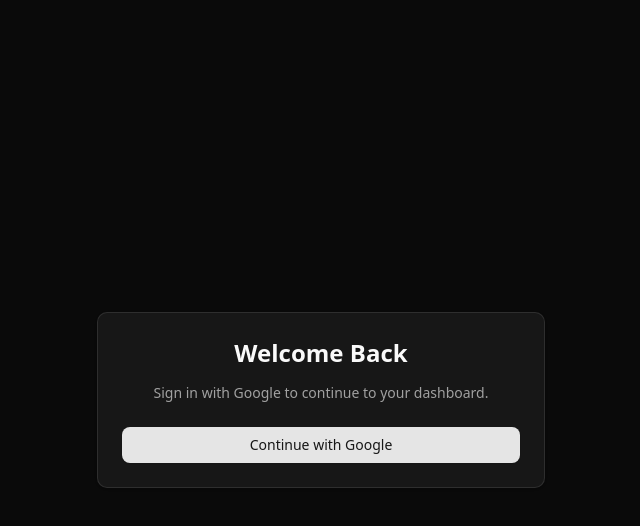
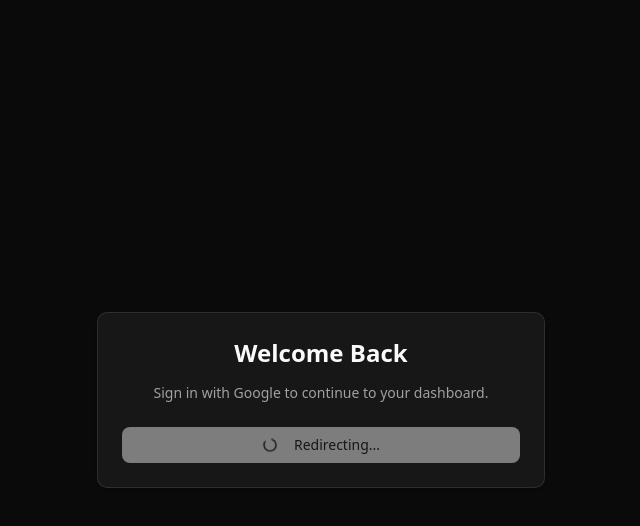
Before and after one commit to jkClyde/next-template-dashboard, a Next.js app: page /login in a window 1280 px wide. Both pictures are taken after a click on the button "Continue with Google". Shown: the top 526 px of the page, without its empty margins (319-959 px from the left). Built offline with nearby package versions, Linux system fonts and the light colour scheme.

Commit message:
added login button loader

```diff
--- a/src/app/(auth)/login/page.tsx
+++ b/src/app/(auth)/login/page.tsx
@@ -1,8 +1,8 @@
-// src/app/(auth)/login/page.tsx
-
 "use client"
 
+import { useState } from "react"
 import { signIn } from "next-auth/react"
+import { Loader2 } from "lucide-react"
 import { Button } from "@/components/ui/button"
 import {
     Card,
@@ -13,13 +13,20 @@
 } from "@/components/ui/card"
 
 export default function LoginPage() {
+    const [isLoading, setIsLoading] = useState(false)
+
+    const handleGoogleLogin = async () => {
+        setIsLoading(true)
+        await signIn("google", { callbackUrl: "/" })
+    }
+
     return (
-        <Card className="w-full max-w-md rounded-lg border bg-primary-foreground shadow-sm">
+        <Card className="w-full max-w-md rounded-lg border bg-card text-card-foreground shadow-sm">
             <CardHeader className="text-center space-y-2">
-                <CardTitle className="text-2xl font-semibold text-foreground">
+                <CardTitle className="text-2xl font-semibold">
                     Welcome Back
                 </CardTitle>
-                <CardDescription className="text-muted-foreground">
+                <CardDescription>
                     Sign in with Google to continue to your dashboard.
                 </CardDescription>
             </CardHeader>
@@ -28,9 +35,11 @@
                 <Button
                     type="button"
                     className="w-full"
-                    onClick={() => signIn("google", { callbackUrl: "/" })}
+                    disabled={isLoading}
+                    onClick={handleGoogleLogin}
                 >
-                    Continue with Google
+                    {isLoading && <Loader2 className="mr-2 h-4 w-4 animate-spin" />}
+                    {isLoading ? "Redirecting..." : "Continue with Google"}
                 </Button>
             </CardContent>
         </Card>
```
